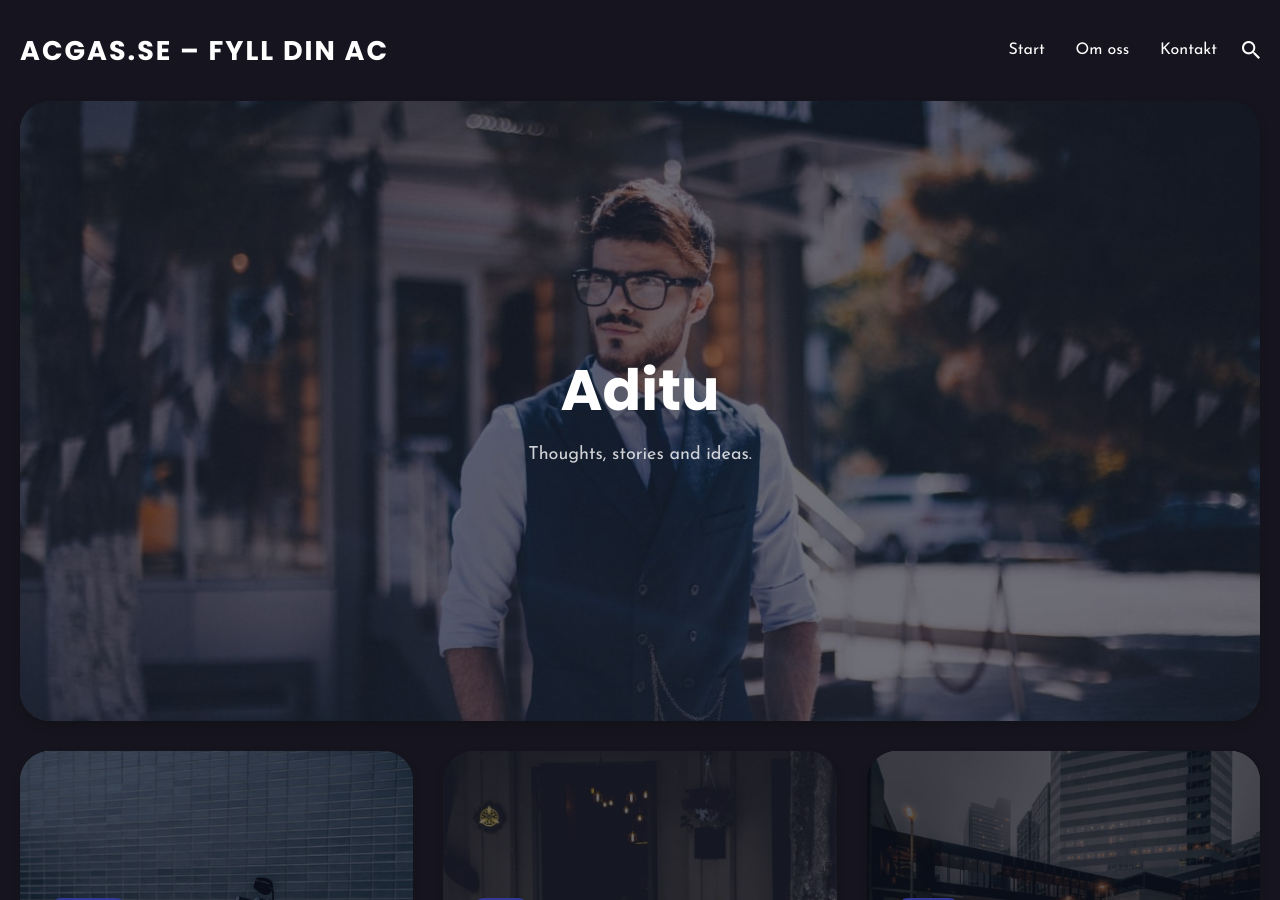
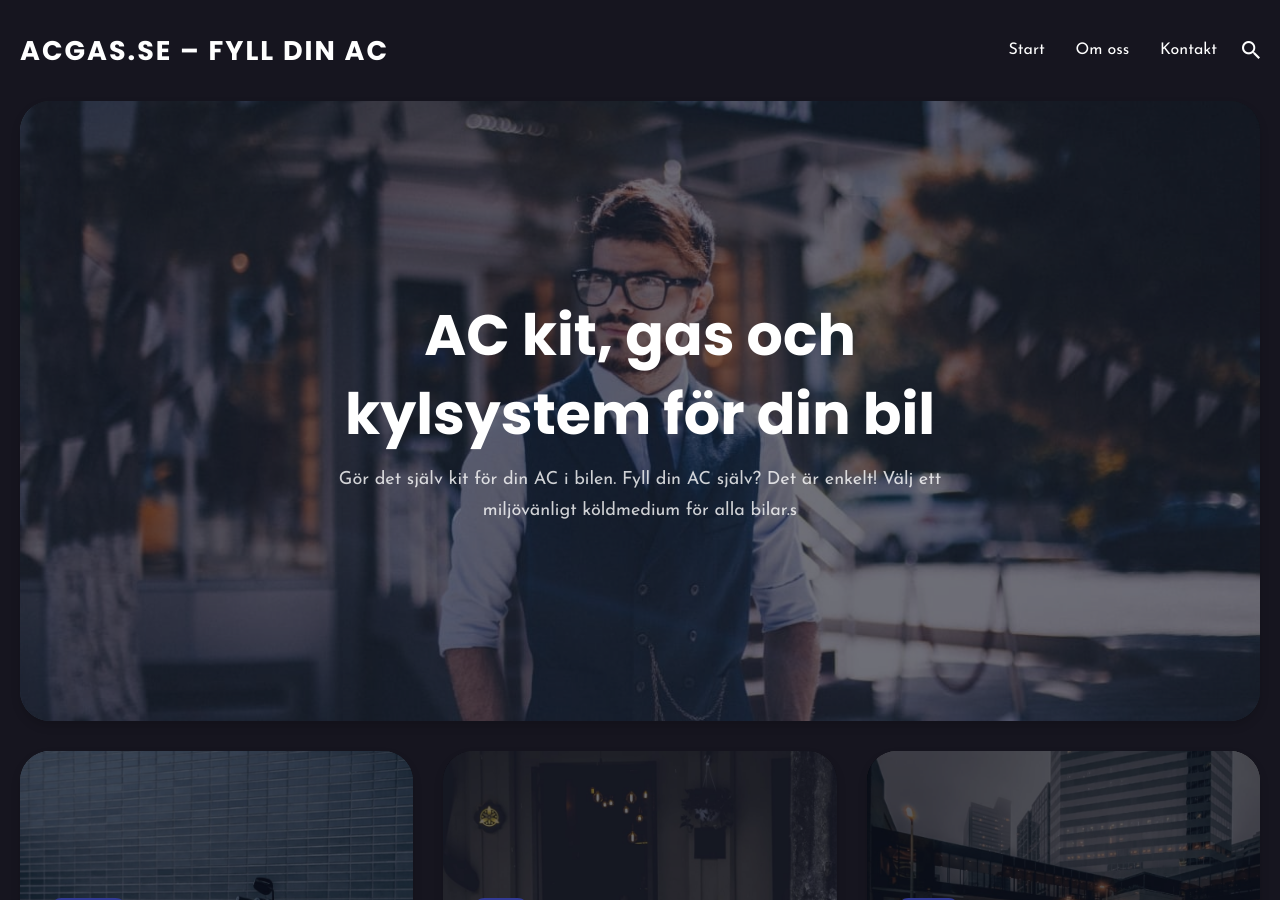
Before and after one commit to johanoloflindberg/johanoloflindberg.github.io, a Jekyll site: the page built from index.html, in a window 1280 px wide and 900 px high. Built offline with Jekyll 4.4.1, drawn with Linux system fonts in a browser that asks for light colours; nearby versions of some CDN libraries; the list of posts is cut into pages by our own code; some of the changed text lies outside the part shown.

Commit message:
AC kit, gas och kylsystem för din bil

```diff
--- a/_config.yml
+++ b/_config.yml
@@ -16,8 +16,8 @@ author:
 #-------------------------------
 # Hero Settings
 hero:
-  title: Aditu
-  description: Thoughts, stories and ideas.
+  title: AC kit, gas och kylsystem för din bil
+  description: Gör det själv kit för din AC i bilen. Fyll din AC själv? Det är enkelt! Välj ett miljövänligt köldmedium för alla bilar.s
   image: '/images/01.jpg'
 
 
```
